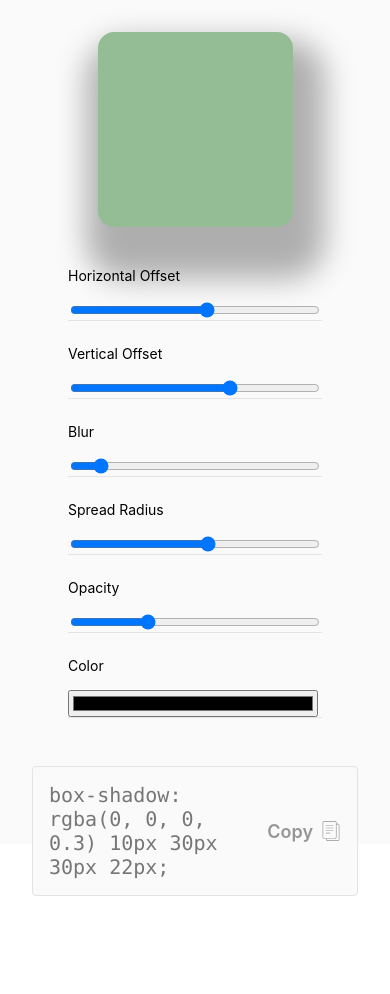
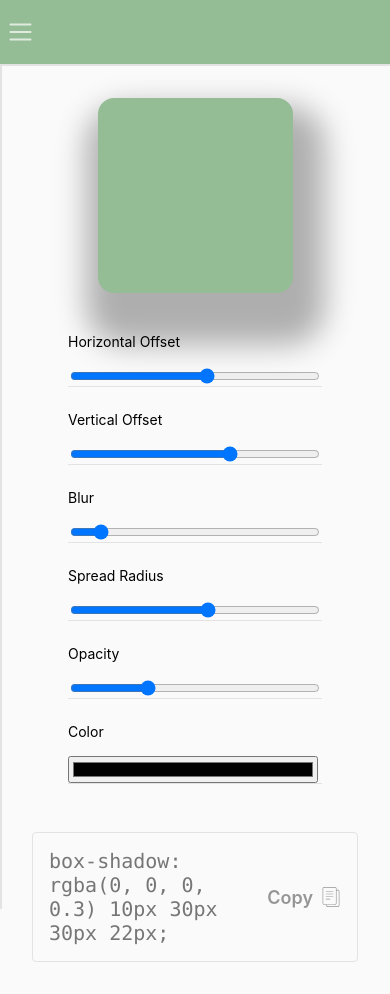
Before and after one commit to carlosvalv/css-generator, a React (Create React App) app: page /#/css-generator/box-shadow in a window 390 px wide. Before the commit the page ends 928 px from the top, so only its background shows below. Built offline with nearby package versions, Linux system fonts and the light colour scheme.

Commit message:
[src] left menu mobile and header

```diff
--- a/src/components/boxShadow.tsx
+++ b/src/components/boxShadow.tsx
@@ -13,7 +13,7 @@ const Container = styled.div`
   gap: 3em;
   padding: 2em;
 
-  @media (max-width: 900px) {
+  @media (max-width: 1200px) {
     position: initial;
     transform: none;
   }
@@ -25,7 +25,7 @@ const Wrapper = styled.div`
   gap: 2.5em;
   align-items: center;
 
-  @media (max-width: 900px) {
+  @media (max-width: 1200px) {
     flex-direction: column-reverse;
   }
 `;
--- /dev/null
+++ b/src/components/header.tsx
@@ -0,0 +1,46 @@
+import styled from 'styled-components';
+import InterfaceContext, { setOpenMenu } from '../context/interface';
+import { useContext } from 'react';
+import { MenuSvg } from './svgs/menuSvg';
+
+const Container = styled.div`
+  z-index: 1;
+  position: sticky;
+  top: 0;
+  min-height: 3em;
+  width: calc(100%  - 1em);
+  background: ${props => props.theme.colors.primary500};
+  border-bottom: 2px solid ${props => props.theme.colors.secondary700};
+  display: flex;
+  padding: 0.5em;
+
+  @media (min-width: 1200px) {
+    display:none;
+  }
+`;
+
+const SvgWrapper = styled.div`
+  width: 25px;
+  cursor: pointer;
+  svg{
+    fill: ${props => props.theme.colors.white};
+    opacity: 0.7;
+    &:hover{
+      opacity:1;
+    }
+  }
+`;
+
+export function Header() {
+  const [state, dispatch] = useContext(InterfaceContext)!;
+
+  const close = () => {
+    dispatch(setOpenMenu(!state.openMenu))
+  };
+
+  return (
+    <Container>
+      <SvgWrapper onClick={()=>close()}><MenuSvg/></SvgWrapper>
+    </Container>
+  );
+}
--- a/src/components/leftMenu.tsx
+++ b/src/components/leftMenu.tsx
@@ -1,7 +1,9 @@
 import { Link } from 'react-router-dom';
 import styled from 'styled-components';
+import InterfaceContext from '../context/interface';
+import { useContext } from 'react';
 
-const Container = styled.div`
+const Container = styled.div<{open: boolean}>`
   position: sticky;
   height: calc(100vh - 2em);
   background-color: ${props=>props.theme.colors.primary500};
@@ -10,9 +12,15 @@ const Container = styled.div`
   flex-direction: column;
   gap: 1em;
   padding: 1em;
+  transition-duration: .3s;
+  border-right: 2px solid ${props=>props.theme.colors.secondary700};
 
-  @media (max-width: 1250px) {
-    display: none;
+  @media (max-width: 1200px) {
+    margin-left: ${props=>props.open ? "0" : "-100vw"};
+    position: fixed;
+    margin-top: 65px;
+    width: calc(100vw - 2em);
+    z-index: 1;
   }
 `;
 
@@ -43,8 +51,10 @@ const Title = styled.div`
 `;
 
 export function LeftMenu() {
+  const [state] = useContext(InterfaceContext)!;
+
   return (
-    <Container>
+    <Container open={state.openMenu}>
       <Title>css generator</Title>
       <List>
         <Link to={"/box-shadow"}>box shadow</Link>
--- /dev/null
+++ b/src/components/svgs/menuSvg.tsx
@@ -0,0 +1,5 @@
+export function MenuSvg() {
+  return (
+   <svg xmlns="http://www.w3.org/2000/svg"  viewBox="0 0 50 50" width="100%" height="100%"><path d="M 5 8 A 2.0002 2.0002 0 1 0 5 12 L 45 12 A 2.0002 2.0002 0 1 0 45 8 L 5 8 z M 5 23 A 2.0002 2.0002 0 1 0 5 27 L 45 27 A 2.0002 2.0002 0 1 0 45 23 L 5 23 z M 5 38 A 2.0002 2.0002 0 1 0 5 42 L 45 42 A 2.0002 2.0002 0 1 0 45 38 L 5 38 z"/></svg>
+  );
+}
--- /dev/null
+++ b/src/context/interface.ts
@@ -0,0 +1,42 @@
+import React from 'react';
+
+export interface IInterfaceContext {
+    openMenu: boolean
+}
+
+export const INTERFACECONTEXT_DEFAULT = {
+    openMenu: false
+};
+
+enum InterfaceContextTypes {
+    SetOpenMenu = 'SetOpenMenu',
+};
+
+type SetOpenMenuAction = {
+    type: typeof InterfaceContextTypes.SetOpenMenu
+    enabled: boolean
+}
+
+type InterfaceContextActionTypes = SetOpenMenuAction
+
+export const setOpenMenu = (enabled : boolean): InterfaceContextActionTypes => ({
+    type: InterfaceContextTypes.SetOpenMenu,
+    enabled
+});
+
+const InterfaceContext = React.createContext<[IInterfaceContext, React.Dispatch<InterfaceContextActionTypes>]>([
+    INTERFACECONTEXT_DEFAULT,
+    ()=>{/**/}
+]
+);
+export default InterfaceContext;
+
+export const reducer = (state: IInterfaceContext, action: InterfaceContextActionTypes): IInterfaceContext => {
+    switch (action.type) {
+        case InterfaceContextTypes.SetOpenMenu:
+            return {...state, openMenu: action.enabled};
+        default:
+        // @ts-ignore
+            throw new Error(`Unhandled action type: ${action.type}`)
+    }
+};
--- a/src/pages/borderRadiusPage.tsx
+++ b/src/pages/borderRadiusPage.tsx
@@ -2,6 +2,8 @@ import styled, { ThemeProvider } from 'styled-components';
 import { BorderRadius } from '../components/borderRadius';
 import { LeftMenu } from '../components/leftMenu';
 import { lightTheme } from '../themes';
+import InterfaceProvider from '../providers/ui';
+import { Header } from '../components/header';
 
 const Container = styled.div`
   display: flex;
@@ -11,8 +13,8 @@ const Wrapper = styled.div`
   display: block;
   position: relative;
   width: 100%;
-  height: 100vh;
-  background: ${props=>props.theme.colors.secondary500};
+  min-height: 100vh;
+  background: ${props => props.theme.colors.secondary500};
 `;
 
 export type BorderRadiusProps = {}
@@ -20,10 +22,15 @@ export type BorderRadiusProps = {}
 export function BorderRadiusPage(props: BorderRadiusProps) {
   return (
     <ThemeProvider theme={lightTheme}>
-      <Container>
-        <LeftMenu />
-        <Wrapper><BorderRadius /></Wrapper>
-      </Container >
+      <InterfaceProvider>
+        <Container>
+          <LeftMenu />
+          <Wrapper>
+            <Header />
+            <BorderRadius />
+          </Wrapper>
+        </Container >
+      </InterfaceProvider>
     </ThemeProvider>
   );
 }
--- a/src/pages/boxShadowPage.tsx
+++ b/src/pages/boxShadowPage.tsx
@@ -2,6 +2,8 @@ import styled, { ThemeProvider } from 'styled-components';
 import { LeftMenu } from '../components/leftMenu';
 import { BoxShadow } from '../components/boxShadow';
 import { lightTheme } from '../themes';
+import InterfaceProvider from '../providers/ui';
+import { Header } from '../components/header';
 
 const Container = styled.div`
   display: flex;
@@ -11,17 +13,24 @@ const Wrapper = styled.div`
   display: block;
   position: relative;
   width: 100%;
-  height: 100vh;
-  background: ${props=>props.theme.colors.secondary500};
+  min-height: 100vh;
+  background: ${props => props.theme.colors.secondary500};
+  display: flex;
+  flex-direction: column;
 `;
 
 export function BoxShadowPage() {
   return (
     <ThemeProvider theme={lightTheme}>
-      <Container>
-        <LeftMenu />
-        <Wrapper><BoxShadow /></Wrapper>
-      </Container >
+      <InterfaceProvider>
+        <Container>
+          <LeftMenu />
+          <Wrapper>
+            <Header />
+            <BoxShadow />
+          </Wrapper>
+        </Container >
+      </InterfaceProvider>
     </ThemeProvider>
   );
 }
--- /dev/null
+++ b/src/providers/ui.tsx
@@ -0,0 +1,20 @@
+
+import { ReactNode, useEffect, useReducer } from "react";
+import InterfaceContext, { INTERFACECONTEXT_DEFAULT, reducer, setOpenMenu } from "../context/interface";
+
+type Props = {
+    children: ReactNode;
+};
+
+export default function InterfaceProvider(props: Props) {
+    const { children } = props;
+    const [state, dispatch] = useReducer(reducer, INTERFACECONTEXT_DEFAULT);
+    useEffect(()=>{
+        dispatch(setOpenMenu(false))
+    },[dispatch])
+    return (
+        <InterfaceContext.Provider value={[state, dispatch]}>
+            {children}
+        </InterfaceContext.Provider>
+    );
+}
```
